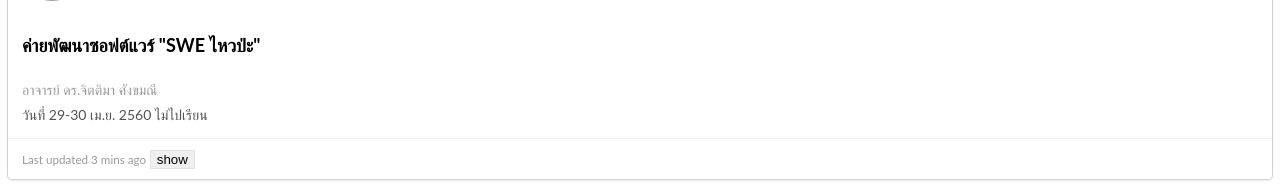
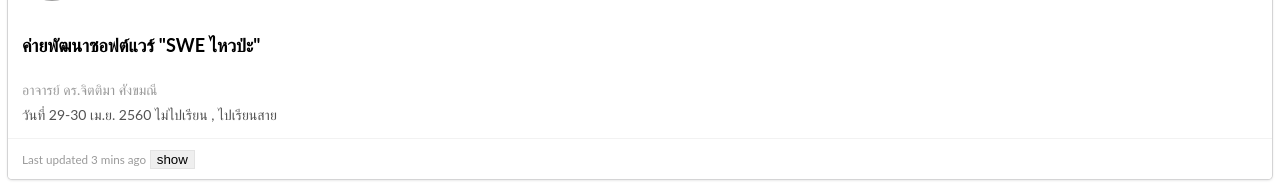
Before and after one commit to protal/SWE-207, a PHP site: template app/views/index/index.phtml in a window 1280 px wide. Shown: the part 2733-2920 px from the top of the page. Run offline with PHP 8.4, Linux system fonts and the light colour scheme; the template is opened without the code that fills it, so the values that code supplies are empty; grey boxes are pictures that could not be loaded.

Commit message:
ต่อ

```diff
--- a/app/views/index/index.phtml
+++ b/app/views/index/index.phtml
@@ -156,7 +156,7 @@
                     </div>
                     <div class="card-text">
                       วันที่ 29-30 เม.ย. 2560
-                      ไม่ไปเรียน
+                      ไม่ไปเรียน , ไปเรียนสาย
                     </div>
                 </div>
                 <div class="card-footer">
```
